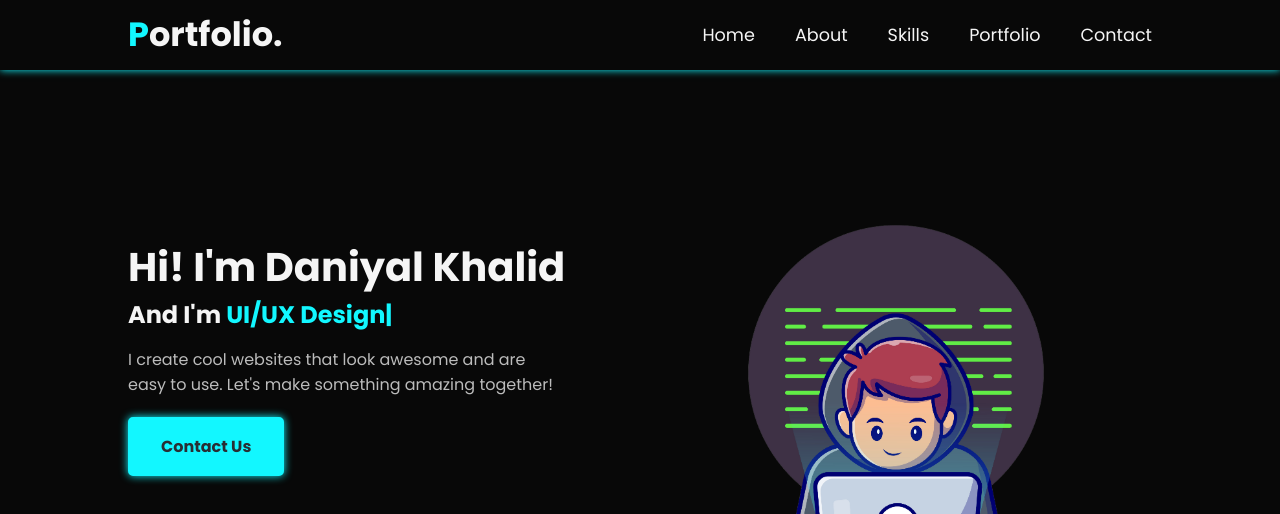
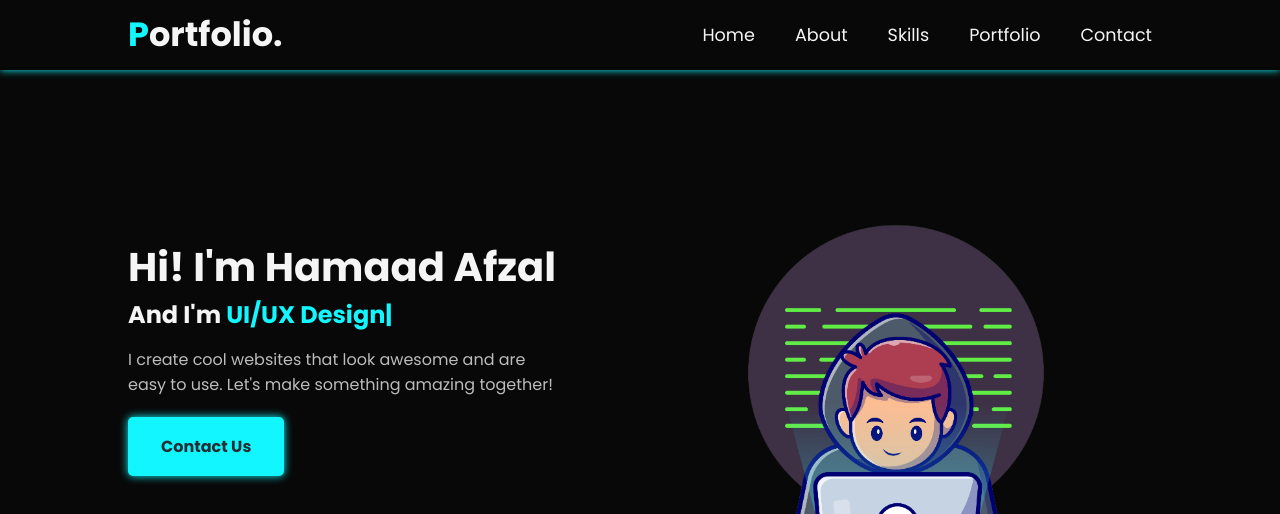
Before and after one commit to FrontendFlair/My-Portfolio, a plain HTML site: page index.html in a window 1280 px wide. Shown: the top 514 px of the page. Drawn offline with nearby package versions, Linux system fonts and the light colour scheme.

Commit message:
Update index.html

```diff
--- a/index.html
+++ b/index.html
@@ -35,7 +35,7 @@
 
     <section id="home" class="hero-section">
         <div class="left-section">
-            <h1>Hi! I'm Daniyal Khalid</h1>
+            <h1>Hi! I'm Hamaad Afzal</h1>
             <h2>And I'm <span id="element"></span></h2>
             <p>I create cool websites that look awesome and are easy to use. Let's make something amazing together!</p>
 
```
